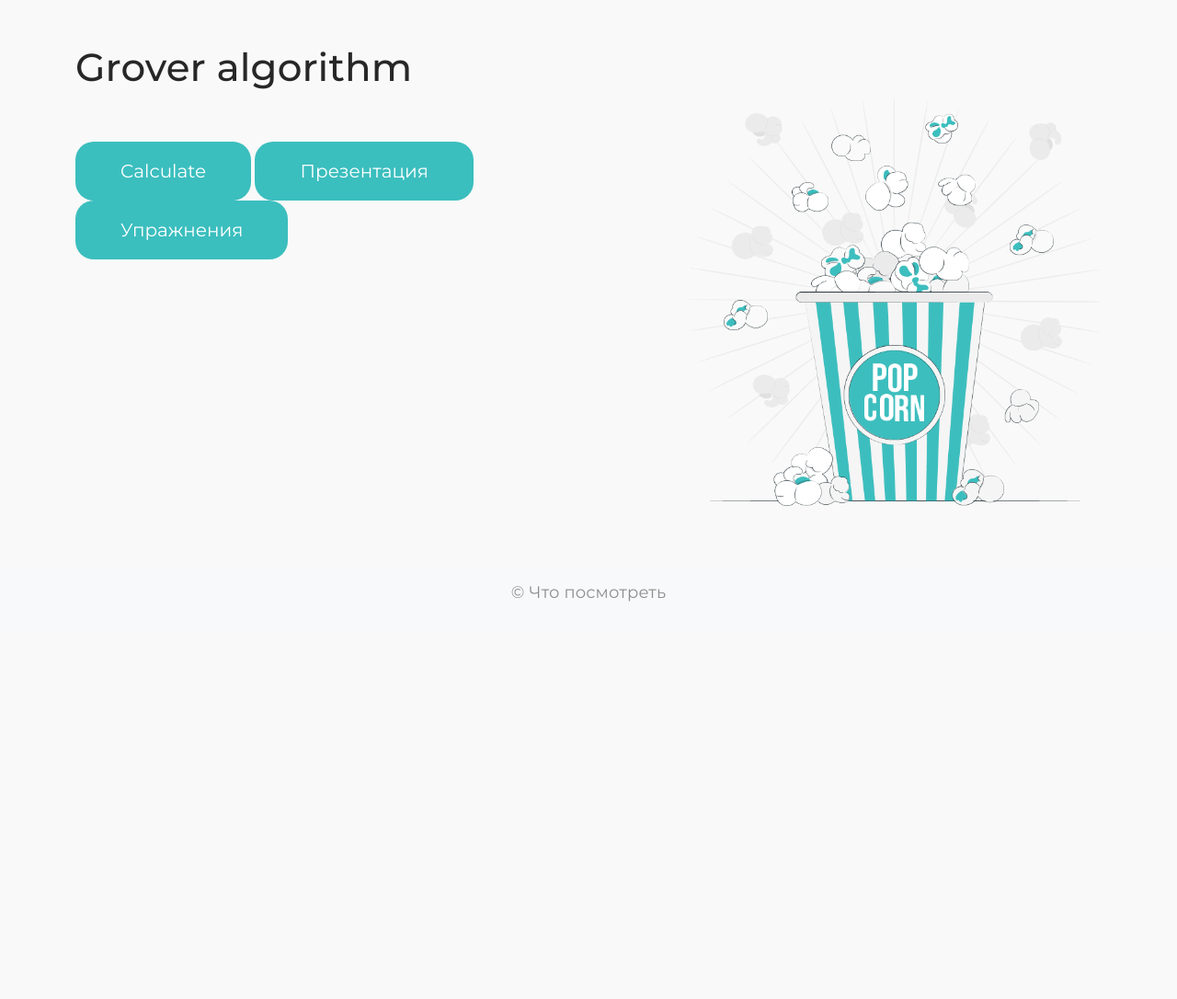
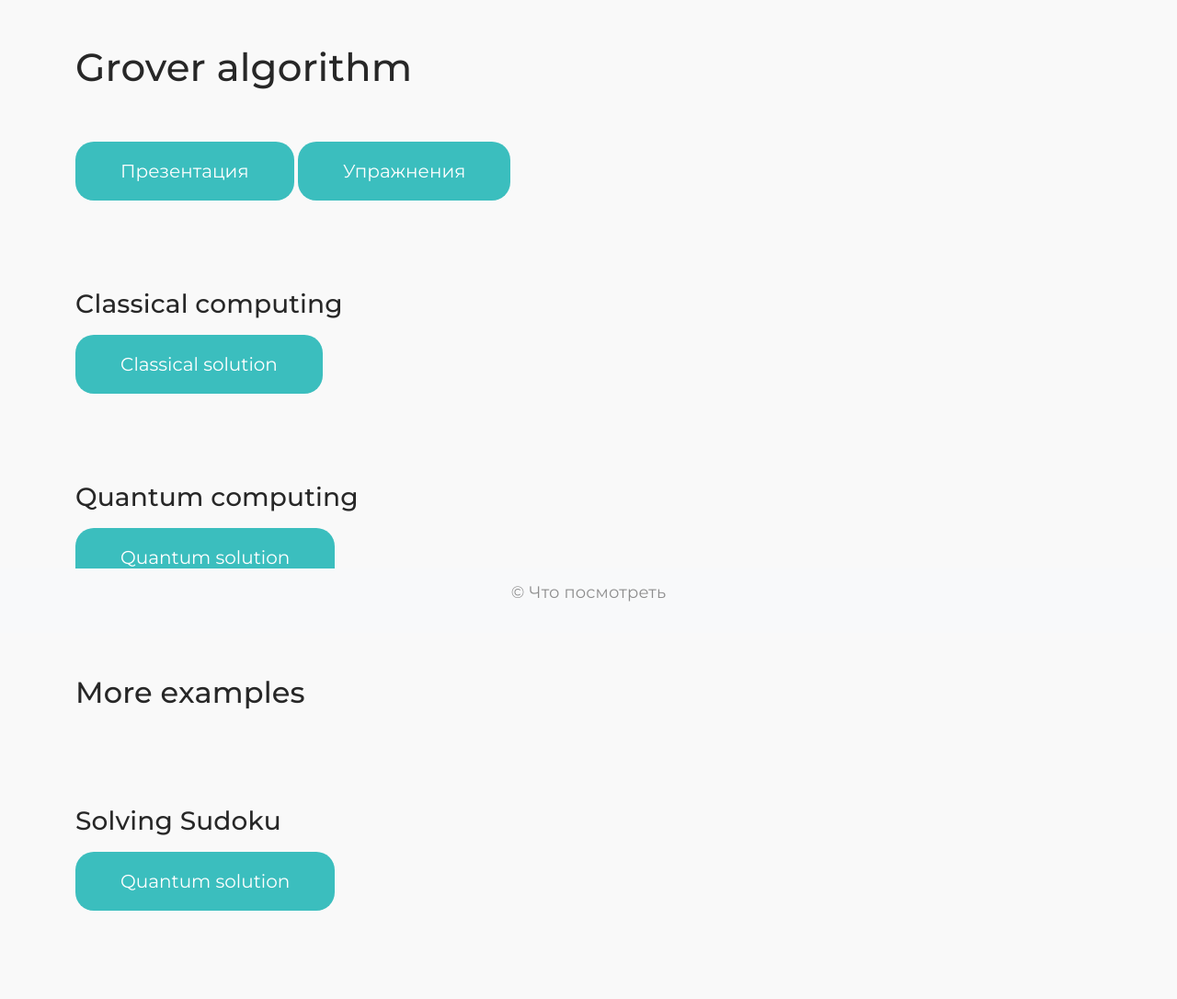
Before and after one commit to andresparraDC/QPi, a Flask app: page /algorithms/Grover_algorithm in a window 1280 px wide. Shown: the part 112-1198 px from the top of the page at 92% size. Before the commit the page ends 766 px from the top, so only its background shows below. Run offline with Flask 3, Linux system fonts and the light colour scheme; some libraries are stand-ins or nearby versions.

Commit message:
Progressing with grover 15042023

```diff
--- a/histogram.py
+++ b/histogram.py
@@ -2,7 +2,13 @@
 
 
 def create_histogram(counts, name):
+    legend = ['Execution']
     plot_histogram(
         counts,
+        legend=legend,
+        color=['crimson','midnightblue'],
+        # x and y [inches]
+        figsize = (25, 10),
+        title=f" -- {name} -- ",
         filename=f"results/histograms/{name}.png"
     )
--- a/main.py
+++ b/main.py
@@ -12,6 +12,7 @@
 from qiskit import Aer, execute
 
 from qiskit_textbook.tools import simon_oracle
+from qiskit.visualization import array_to_latex
 
 from pauli_gate import add_x_gate, add_z_gate
 from hadamard_gate import add_hadamard_gate
@@ -167,7 +168,11 @@
         elif request.form['submit_button'] == 'Упражнения':
             path = filepath + 'GExercises.pdf'
             webbrowser.open_new_tab(path)
-        elif request.form['submit_button'] == 'Calculate':
+        elif request.form['submit_button'] == 'Classical solution':
+            return redirect(
+                url_for('grover_classical_algorithm')
+            )
+        elif request.form['submit_button'] == 'Quantum solution':
             return redirect(
                 url_for('grover_algorithm')
             )
@@ -206,7 +211,7 @@
         elif request.form['submit_button'] == 'Упражнения':
             path = filepath + 'SAExercises.pdf'
             webbrowser.open_new_tab(path)
-        elif request.form['submit_button'] == 'Calculate':
+        elif request.form['submit_button'] == 'Classical solution':
             return redirect(
                 url_for('simon_algorithm')
             )
@@ -214,8 +219,8 @@
         template_name_or_list="simon_algorithm.html"
     )
 
-
-@app.route('/algorithms/Bernstein_Vazirani_algorithm/cals', methods=['GET', 'POST'])
+# Bernstein Vazirani algorithm
+@app.route('/algorithms/Bernstein_Vazirani_algorithm/quantum_solution', methods=['GET', 'POST'])
 def bernstein_vazirani_algorithm():
     secret_number = '111000'
     num_qubits = len(secret_number) + 1
@@ -278,12 +283,94 @@
     )
 
 
-@app.route('/algorithms/Grover_algorithm/cals', methods=['GET', 'POST'])
+# Grover algorithm
+@app.route('/algorithms/Grover_algorithm/quantum_solution', methods=['GET', 'POST'])
 def grover_algorithm():
-    pass
+    num_qubits=2
+    num_bits=2
+    circuit, quantum_register = create_circuit(
+        num_qubits=num_qubits,
+        num_bits=num_bits
+    )
+    add_hadamard_gate(
+        circuit=circuit,
+        quantum_register=quantum_register,
+        vector_register=[0,1]
+    )
+    # ORACLE
+    add_z_gate(
+        circuit=circuit,
+        quantum_register=quantum_register,
+        vector_register=[0,1]
+    )
+    # DIFUSSION OPERATOR
+    add_hadamard_gate(
+        circuit=circuit,
+        quantum_register=quantum_register,
+        vector_register=[0,1]
+    )
+    circuit.z(
+        [0,1]
+    )
+    add_z_gate(
+        circuit=circuit,
+        quantum_register=quantum_register,
+        vector_register=[0,1]
+    )
+    add_hadamard_gate(
+        circuit=circuit,
+        quantum_register=quantum_register,
+        vector_register=[0,1]
+    )
+    # EXPORT CIRCUIT
+    draw(
+        circuit=circuit,
+        filename="grover_circuit"
+    )
+    # ANALYSIS
+    sv_sim = Aer.get_backend('statevector_simulator')
+    result = sv_sim.run(circuit).result()
+    state_vector = result.get_statevector()
+    result = array_to_latex(state_vector, prefix="|\\psi\\rangle =")
+
+    circuit.measure_all()
+    qasm_sim = Aer.get_backend('qasm_simulator')
+    result = qasm_sim.run(circuit).result()
+    counts = result.get_counts()
+    create_histogram(
+        counts=counts,
+        name="grover_algorithm_histogram"
+    )
+
+    return render_template(
+        template_name_or_list="grover_algorithm.html"
+    )
 
 
-@app.route('/algorithms/Quantum_Teleportation_Algorithm/cals', methods=['GET', 'POST'])
+@app.route('/algorithms/Grover_algorithm/classical_solution', methods=['GET'])
+def grover_classical_algorithm():
+    element_tofind = 7
+    my_list = [1,3,5,2,4,9,5,8,0,7,6]
+    def the_oracle(my_input):
+        if my_input is element_tofind:
+            response = True
+        else:
+            response = False
+        return response
+
+    for index, trial_number in enumerate(my_list):
+        if the_oracle(trial_number):
+            print('Winner found at index:', index)
+            print('Calls to the Oracle used:', (index+1))
+            break
+
+    return render_template(
+        template_name_or_list="grover_algorithm.html"
+    )
+
+
+# Quantum Teleportation algorithm
+@app.route('/algorithms/Quantum_Teleportation_Algorithm/quantum_solution', methods=['GET', 'POST'])
 def quantum_teleportation_algorithm():
     num_qubits = 3 # LABEL para la interfaz grafica
     num_bits = 3
@@ -353,8 +440,8 @@
         template_name_or_list="quantumteleportation_algorithm.html"
     )
 
-
-@app.route('/algorithms/Simon_Algorithm/cals', methods=['GET', 'POST'])
+# Simon algorithm
+@app.route('/algorithms/Simon_Algorithm/quantum_solution', methods=['GET', 'POST'])
 def simon_algorithm():
     b = '110'
     n = len(b)
@@ -404,7 +491,6 @@
 
 
 # Обработчики ошибок (ERRORS)
-
 @app.errorhandler(404)
 def page_not_found(error):
     return render_template('404.html'), 404
@@ -415,7 +501,7 @@
     return render_template('500.html'), 500
 
 
- # THREAD MAIN
+ # MAIN THREAD
 if __name__ == '__main__':
     app.run()
 
--- a/templates/grover_algorithm.html
+++ b/templates/grover_algorithm.html
@@ -13,17 +13,44 @@
                 </h1>
                 <div class="col-12 col-lg-7 my-5">
                     <form method="post">
-                        <input type="submit" name="submit_button" value="Calculate" class="button px-5 py-3 btn">
                         <input type="submit" name="submit_button" value="Презентация" class="button px-5 py-3 btn">
                         <input type="submit" name="submit_button" value="Упражнения" class="button px-5 py-3 btn">
                     </form>
                 </div>
-                <div class="col-12 col-lg-5">
-                    <img
-                        class="img-fluid mx-auto d-block"
-                        src="{{ url_for('static', filename='img/illustration.png') }}"
-                        alt=""
-                    />
+                <div class="col-12 col-lg-7 my-5">
+                    <h3>
+                        Classical computing
+                    </h3>
+                    <div class="row justify-content-center mt-3">
+                        <form method="post">
+                            <input type="submit" name="submit_button" value="Classical solution" class="button px-5 py-3 btn">
+                        </form>
+                    </div>
+                </div>
+                <div class="col-12 col-lg-7 my-5">
+                    <h3>
+                        Quantum computing
+                    </h3>
+                    <div class="row justify-content-center mt-3">
+                        <form method="post">
+                            <input type="submit" name="submit_button" value="Quantum solution" class="button px-5 py-3 btn">
+                        </form>
+                    </div>
+                </div>
+                <div class="col-12 col-lg-7 my-5">
+                    <h2>
+                        More examples
+                    </h2>
+                </div>
+                <div class="col-12 col-lg-7 my-5">
+                    <h3>
+                        Solving Sudoku
+                    </h3>
+                    <div class="row justify-content-center mt-3">
+                        <form method="post">
+                            <input type="submit" name="submit_button" value="Quantum solution" class="button px-5 py-3 btn">
+                        </form>
+                    </div>
                 </div>
             </div>
         </section>
```
Also changed, not shown: results/histograms/bernstein_vazirani_algorithm_histogram.png (deleted), results/histograms/grover_algorithm_histogram.png (added), results/histograms/quantum_teleportation_algorithm_histogram.png (deleted), results/histograms/simon_algorithm_histogram.png (deleted), results/quantum_circuits/bernstein_vazirani_circuit.png (deleted), results/quantum_circuits/grover_circuit.png (added), results/quantum_circuits/quantum_teleportation_algorithm.png (deleted), results/quantum_circuits/simon_algorithm.png (deleted).
